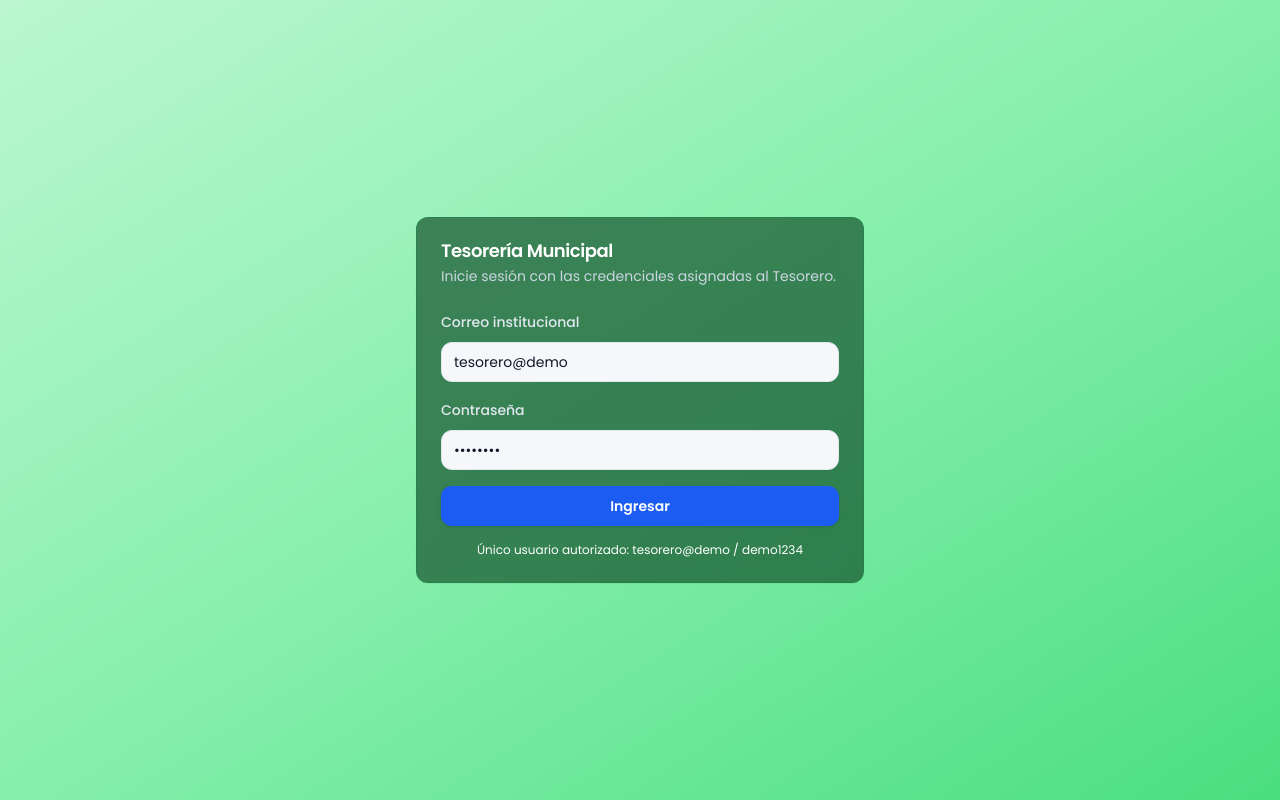
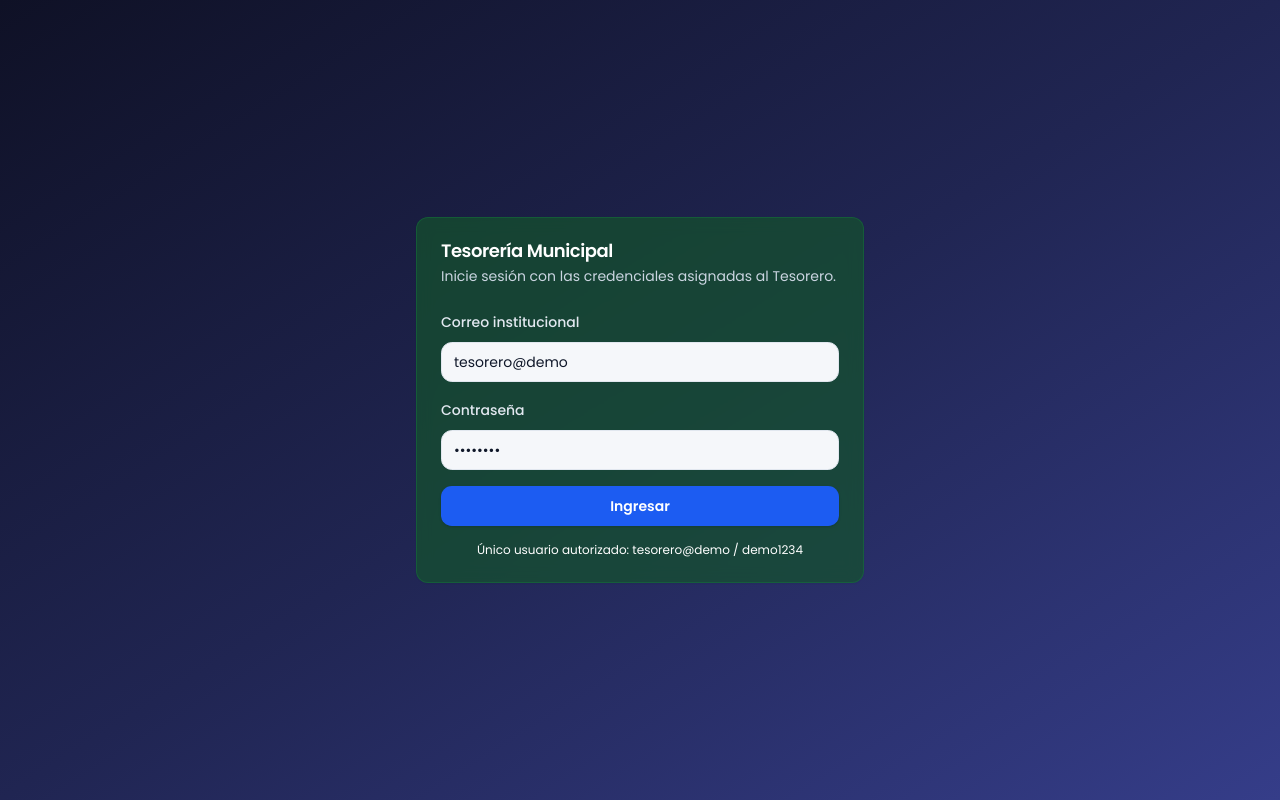
Before and after one commit to Nahuel-Maximiliano-Bustos/gobierno, a React (Vite) app: page /login in a window 1280 px wide. Built offline with nearby package versions, Linux system fonts and the light colour scheme.

Commit message:
Efecto difuminado en menu

```diff
--- a/src/auth/LoginPage.tsx
+++ b/src/auth/LoginPage.tsx
@@ -29,7 +29,7 @@ export const LoginPage = () => {
 
   return (
     // <div className="min-h-screen bg-gradient-to-br from-slate-950 via-slate-800 to-slate-900">
-<div className="min-h-screen bg-gradient-to-br from-green-200 via-green-300 to-green-400">
+<div className="min-h-screen bg-gradient-to-br from-[#0F1126] via-[#202552] to-[#353D89]">
 
       <div className="mx-auto flex min-h-screen max-w-6xl flex-col items-center justify-center px-4">
         <Card className="w-full max-w-md border-green-700/40 bg-green-900/70 backdrop-blur">
```
